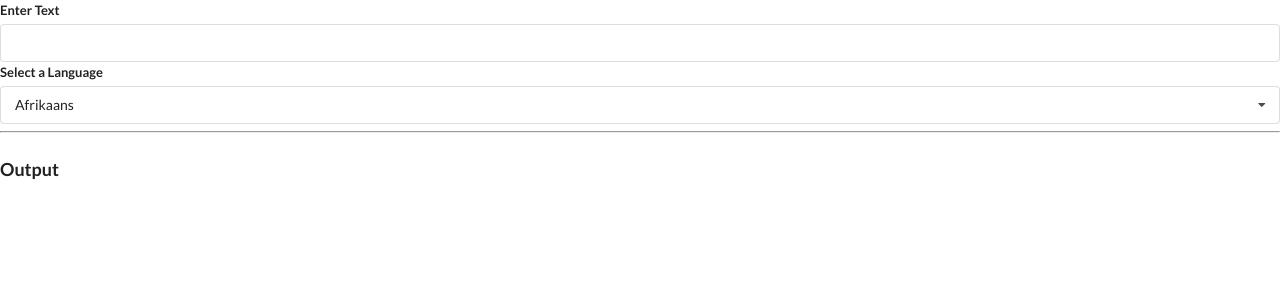
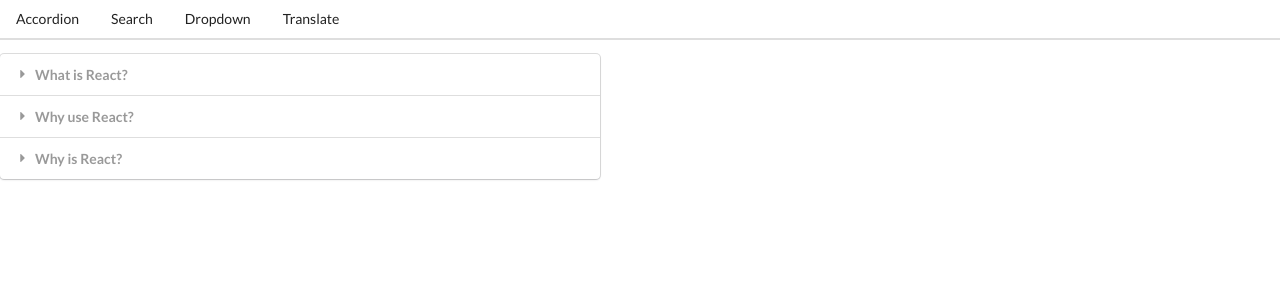
Before and after one commit to Beardocracy/react-sandbox, a React (Create React App) app in the folder widgets/: page / in a window 1280 px wide. Shown: the top 300 px of the page. Built offline with nearby package versions, Linux system fonts and the light colour scheme; no server answers.

Commit message:
Added navigation for widgets app

```diff
--- a/widgets/src/App.js
+++ b/widgets/src/App.js
@@ -1,9 +1,12 @@
 import React, { useState } from 'react';
-//import Accordion from './components/Accordion';
-//import Search from './components/Search';
-//import Dropdown from './components/Dropdown';
+import Accordion from './components/Accordion';
+import Search from './components/Search';
+import Dropdown from './components/Dropdown';
 import Translate from './components/Translate';
-/*
+import Route from './components/Route';
+import Header from './components/Header';
+import Link from './components/Link';
+
 const items = [
     {
         title: 'What is React?',
@@ -33,27 +36,32 @@
         value: 'blue'
     }
 ];
-*/
+
 
 
 export default () => {
-    //const [selected, setSelected] = useState(options[0]);
-    //const [showDropdown, setShowDropdown] = useState(true);
-    /*
+    const [selected, setSelected] = useState(options[0]);
+
     return (
         <div>
-            <button onClick={() => setShowDropdown(!showDropdown)}>Toggle Dropdown</button>
-            {showDropdown ?
-                <Dropdown
-                    selected={selected}
-                    options={options}
-                    onSelectedChange={setSelected}
-                /> : null
-            }
+            <Header />
+            <Route path="/">
+                <Accordion items={items} />
+            </Route>
+            <Route path="/list">
+                <Search />
+            </Route>
+            <Route path="/dropdown">
+                    <Dropdown
+                        label="Select a Color"
+                        options={options}
+                        selected={selected}
+                        onSelectedChange={setSelected}
+                    />
+            </Route>
+            <Route path="/translate">
+                <Translate />
+            </Route>
         </div>
-    );
-    */
-   return (
-       <Translate />
    );
 }
--- /dev/null
+++ b/widgets/src/components/Header.js
@@ -0,0 +1,23 @@
+import React from 'react';
+import Link from './Link';
+
+const Header = () => {
+    return (
+        <div className="ui secondary pointing menu">
+            <Link href="/" className="item">
+                Accordion
+            </Link>
+            <Link href="/list" className="item">
+                Search
+            </Link>
+            <Link href="/dropdown" className="item">
+                Dropdown
+            </Link>
+            <Link href="/translate" className="item">
+                Translate
+            </Link>
+        </div>
+    )
+};
+
+export default Header;
--- /dev/null
+++ b/widgets/src/components/Link.js
@@ -0,0 +1,27 @@
+import React from 'react';
+
+const Link = ({ className, href, children }) => {
+    const onClick = (event) => {
+        // Allow open in new tab ctrl-clicking
+        if (event.metaKey || event.ctrlKey) {
+            return;
+        };
+
+        // Stop page from reloading
+        event.preventDefault();
+        // Change the URL
+        window.history.pushState({}, '', href);
+
+        // Tell dropdown components the URL has changed
+        const navEvent = new PopStateEvent('popstate');
+        window.dispatchEvent(navEvent);
+    }
+
+    return (
+        <a onClick={onClick} className={className} href={href}>
+            {children}
+        </a>
+    );
+};
+
+export default Link;
--- /dev/null
+++ b/widgets/src/components/Route.js
@@ -0,0 +1,23 @@
+import { useEffect, useState } from 'react';
+
+const Route = ({ path, children }) => {
+    const [currentPath, setCurrentPath] = useState(window.location.pathname);
+
+    useEffect(() => {
+        const onLocationChange = () => {
+            setCurrentPath(window.location.pathname);
+        };
+
+        window.addEventListener('popstate', onLocationChange);
+
+        return () => {
+            window.removeEventListener('popstate', onLocationChange);
+        };
+    }, []);
+
+    return currentPath === path
+        ? children
+        : null;
+}
+
+export default Route;
```
